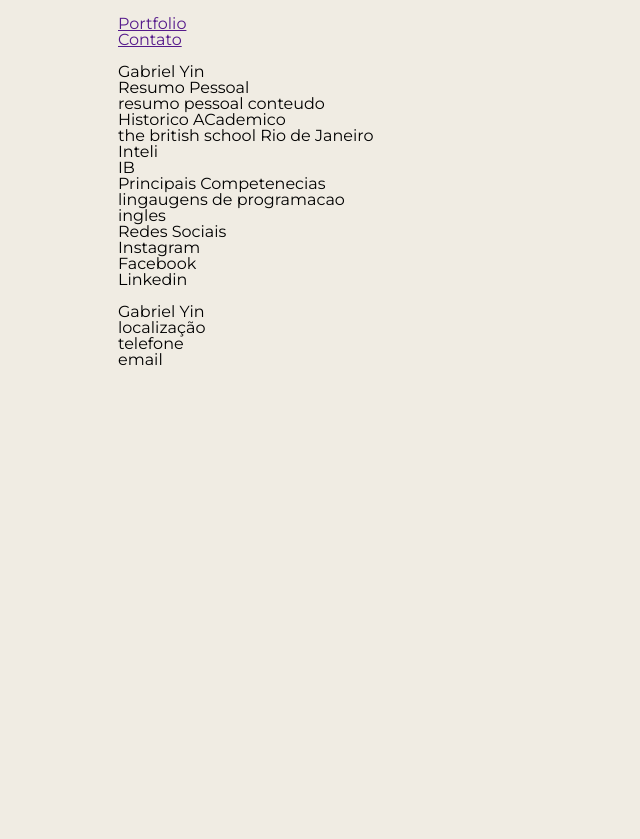
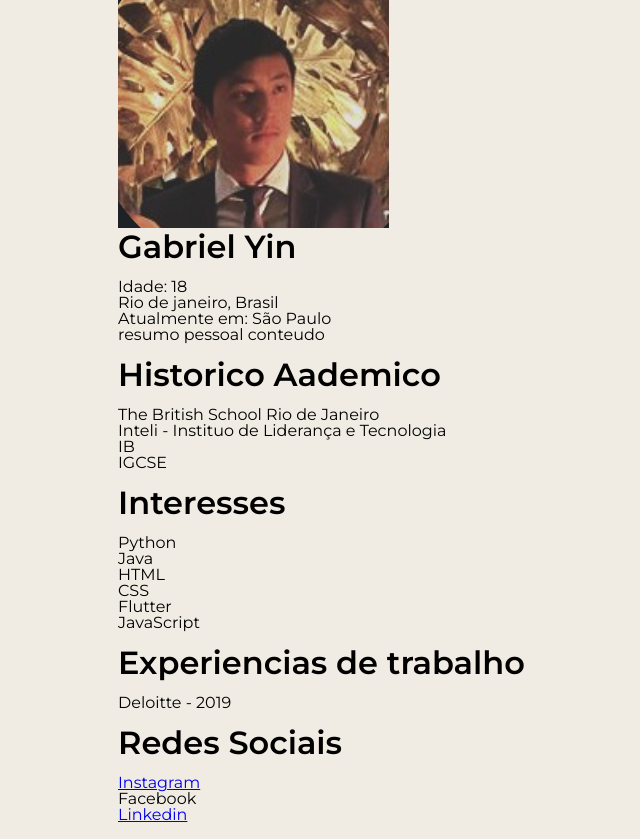
Before and after one commit to gabrielyin/Tutorial_M2, a plain HTML site: page SEMANA_01/03_AUT_EST_ENTREGA/index.html in a window 1280 px wide. Shown: the whole page, without its empty margins (138-778 px from the left). Before the commit the page ends 800 px from the top, so only its background shows below. Drawn offline with Linux system fonts and the light colour scheme.

Commit message:
curriculo
css nos headings
adicionando foto
adicoinando informacoes no curriculo

```diff
--- a/SEMANA_01/03_AUT_EST_ENTREGA/css/style.css
+++ b/SEMANA_01/03_AUT_EST_ENTREGA/css/style.css
@@ -14,3 +14,9 @@ body {
     width: 60%;
     margin: 0 auto;
 }
+
+h1 {
+    font-size: 2rem;
+    font-weight: 700;
+    margin-bottom: 1rem;
+}
--- a/SEMANA_01/03_AUT_EST_ENTREGA/index.html
+++ b/SEMANA_01/03_AUT_EST_ENTREGA/index.html
@@ -14,7 +14,7 @@
 </head>
 
 <body>
-    <header>
+    <!-- <header>
         <div class="container">
             <img src="" alt="">
             <ul>
@@ -22,43 +22,75 @@
                 <li><a href="">Contato</a></li>
             </ul>
         </div>
-    </header>
+    </header> -->
     <section>
         <div class="container">
-            <img src="" alt="">
+            <img src="eu.png" alt="">
             <div>
                 <h1>Gabriel Yin</h1>
-                <h2>Resumo Pessoal</h2>
+                <ul>
+                    <li>Idade: 18</li>
+                    <li>Rio de janeiro, Brasil</li>
+                    <li>Atualmente em: São Paulo</li>
+                </ul>
                 <p>resumo pessoal conteudo</p>
             </div>
         </div>
     </section>
+    <br>
     <section>
         <div class="container">
             <div>
-                <h1>Historico ACademico</h1>
-                <p>the british school Rio de Janeiro</p>
-                <p>Inteli</p>
-                <p>IB</p>
-            </div>
-            <div>
-                <h1>Principais Competenecias</h1>
-                <p>lingaugens de programacao</p>
-                <p>ingles</p>
+                <h1>Historico Aademico</h1>
+                <ul>
+                    <li>The British School Rio de Janeiro</li>
+                    <li>Inteli - Instituo de Liderança e Tecnologia</li>
+                    <li>IB</li>
+                    <li>IGCSE</li>
+                </ul>
             </div>
         </div>
     </section>
+    <br>
+    <section>
+        <div class="container">
+            <div>
+                <h1>Interesses</h1>
+                <ul>
+                    <li>Python</li>
+                    <li>Java</li>
+                    <li>HTML</li>
+                    <li>CSS</li>
+                    <li>Flutter</li>
+                    <li>JavaScript</li>
+                </ul>
+            </div>
+        </div>
+    </section>
+    <br>
+    <section>
+        <div class="container">
+            <div>
+                <h1>Experiencias de trabalho</h1>
+                <ul>
+                    <li>Deloitte - 2019</li>
+                </ul>
+            </div>
+        </div>
+    </section>
+    <br>
     <section>
         <div class="container">
             <h1>Redes Sociais</h1>
             <ul>
-                <li>Instagram</li>
+                <li><a href="https://www.instagram.com/gabriel_yin/">Instagram</a></li>
                 <li>Facebook</li>
-                <li>Linkedin</li>
+                <li><a href="https://www.linkedin.com/in/gabriel-yin-a61a53170/">Linkedin</a></li>
             </ul>
         </div>
     </section>
-    <footer>
+    <br>
+    <!-- <footer>
         <div class="container">
             <img src="" alt="">
             <h1>Gabriel Yin</h1>
@@ -66,7 +98,7 @@
             <p>telefone</p>
             <p>email</p>
         </div>
-    </footer>
+    </footer> -->
 </body>
 
 </html>
```
Also changed, not shown: SEMANA_01/03_AUT_EST_ENTREGA/eu.png (added).
